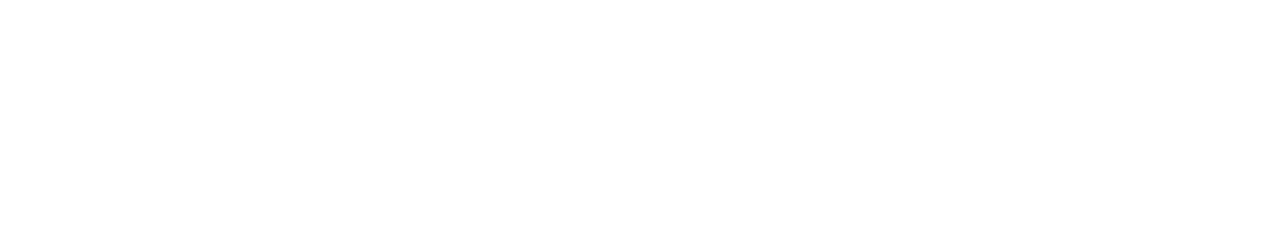
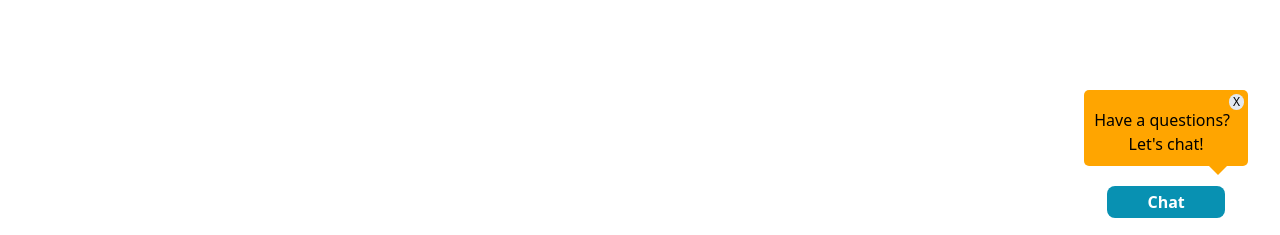
Before and after one commit to vorleakyek/SwiftShip, a React (Vite) app in the folder client/: page / in a window 1280 px wide. Shown: the part 562-797 px from the top of the page. Built offline with nearby package versions, Linux system fonts and the light colour scheme; no server answers.

Commit message:
Add chat button on homepage

```diff
--- a/client/src/index.css
+++ b/client/src/index.css
@@ -63,3 +63,24 @@
 .sale-tag {
   background-color: #cc0a0a;
 }
+
+.chatDiv {
+  background-color: orange;
+  padding: 10px;
+  margin: 20px;
+  position: relative;
+  border-radius: 5px;
+}
+
+.chatDiv::after {
+  content: '';
+  position: absolute;
+  bottom: -14px;
+  right: 25px; /* Adjust as needed to position the diamond */
+  width: 0;
+  height: 0;
+  border-style: solid;
+  border-width: 10px 0 10px 10px;
+  border-color: transparent transparent transparent orange; /* Adjust color as needed */
+  transform: rotate(90deg);
+}
--- a/client/src/pages/CheckoutPage.tsx
+++ b/client/src/pages/CheckoutPage.tsx
@@ -83,18 +83,6 @@
       }
       const paymentInfo = await res.json();
       console.log('shipping info', paymentInfo);
-
-      localStorage.setItem('itemsInCart', JSON.stringify([]));
-      setItemsInCart([]);
-      // setOrderSummary({
-      //   totalItems: 0,
-      //   price: 0,
-      //   tax: 0,
-      //   shippingCost: 0,
-      //   totalAmount: 0,
-      //   earlyDeliveryDate: '',
-      //   lateDeliveryDate: '',
-      // })
     } catch (err) {
       alert(`Error registering user: ${err}`);
     }
--- a/client/src/pages/HomePage.tsx
+++ b/client/src/pages/HomePage.tsx
@@ -7,6 +7,7 @@
 
 export default function HomePage() {
   const [products, setProducts] = useState<Item[]>();
+  const [isHidden, setIsHidden] = useState(false);
 
   useEffect(() => {
     async function fetchProducts() {
@@ -18,8 +19,12 @@
     console.log(products);
   }, []);
 
+  function handleCloseButton() {
+    setIsHidden(true);
+  }
+
   return (
-    <div className="max-w-5xl my-auto">
+    <div className="max-w-5xl my-auto relative">
       {products && <Carousel data={products} />}
       <hr className="max-w-5xl" />
       <div>
@@ -47,6 +52,26 @@
           <span className="inline">Back to top</span>
         </p>
       </div>
+      <div className="fixed bottom-5 right-3">
+        <div>
+          <div className={`chatDiv ${isHidden ? 'hidden' : ''}`}>
+            <p className="mt-2 mr-2">Have a questions?</p>
+            <p>Let's chat!</p>
+            <button
+              className="bg-slate-200 rounded-full m-1 px-1 absolute top-0 right-0 text-xs"
+              onClick={() => {
+                handleCloseButton();
+              }}>
+              X
+            </button>
+          </div>
+          <div>
+            <button className="bg-cyan-600 text-white font-bold px-10 py-1 rounded-lg ">
+              Chat
+            </button>
+          </div>
+        </div>
+      </div>
     </div>
   );
 }
```
